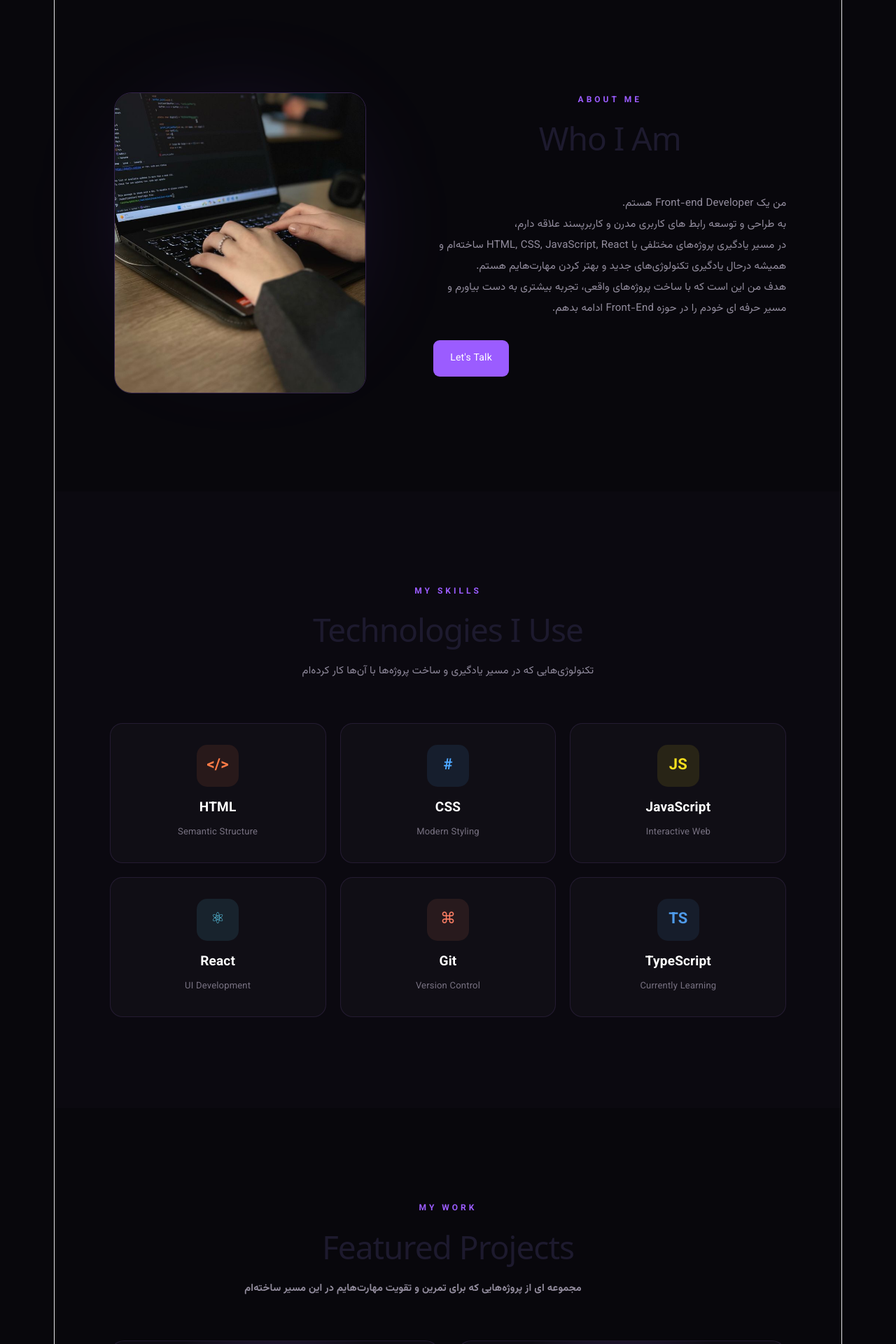
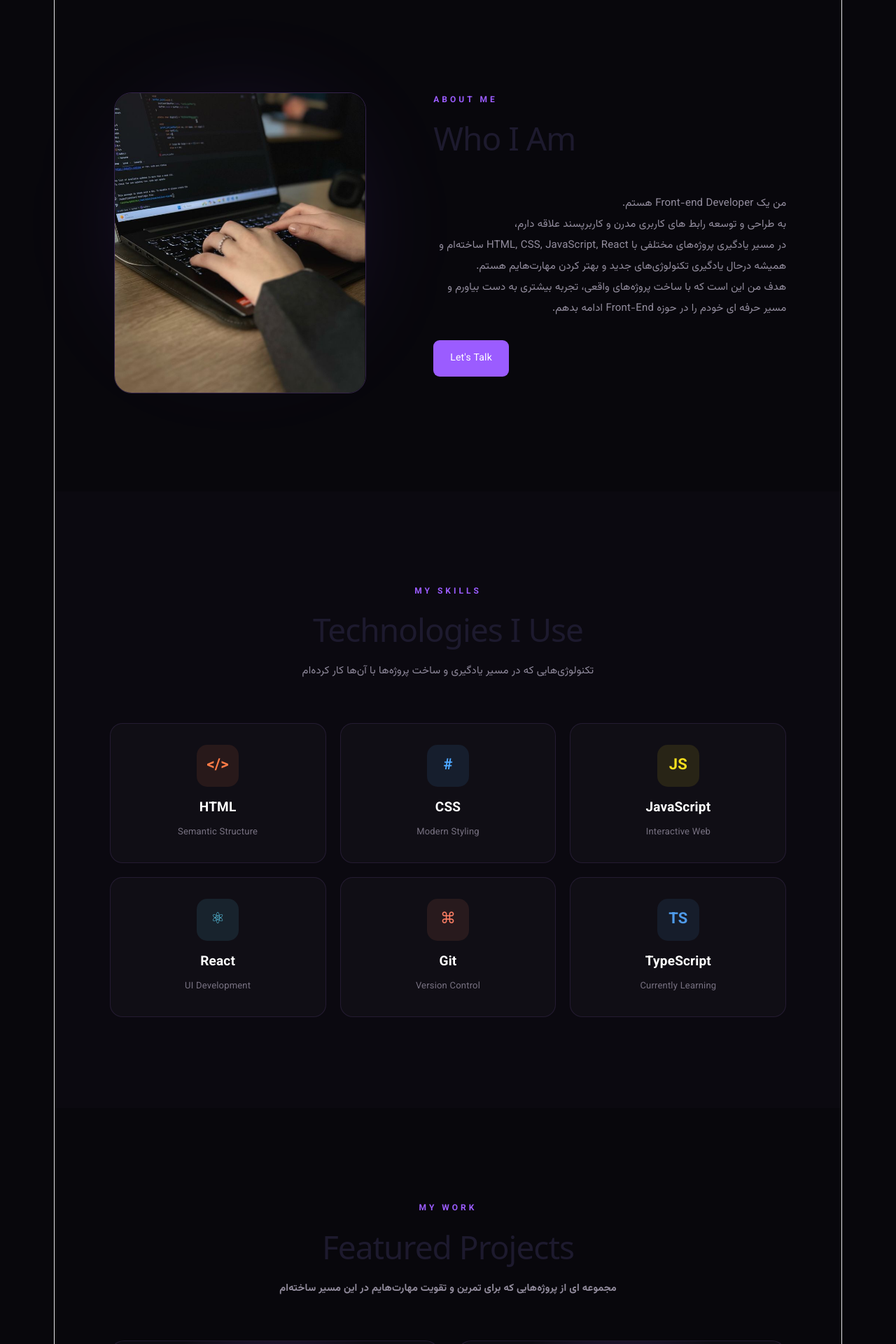
Before and after one commit to my-negar/negar-portfolio, a React (Vite) app in the folder portfolio-site/portfolio-site/: page / in a window 1280 px wide. Shown: the part 860-2780 px from the top of the page at 70% size. Built offline with nearby package versions, Linux system fonts and the light colour scheme.

Commit message:
edit portfolio

```diff
--- a/portfolio-site/portfolio-site/src/App.css
+++ b/portfolio-site/portfolio-site/src/App.css
@@ -278,7 +278,6 @@ section {
   letter-spacing: 4px;
   font-weight: bold;
   margin-bottom: 14px;
-  text-align: center;
 }
 
 .section-heading h2 {
@@ -385,7 +384,7 @@ section {
 
 .h2{
   color: #1d1a2e;
-  text-align: center;
+
 }
 
 .skill-card {
@@ -468,7 +467,7 @@ section {
 }
 
 .h5{
-  max-width: 600px;
+  max-width: 700px;
   color: #938d9e;
   font-size: 14.5px;
   line-height: 2;
```
